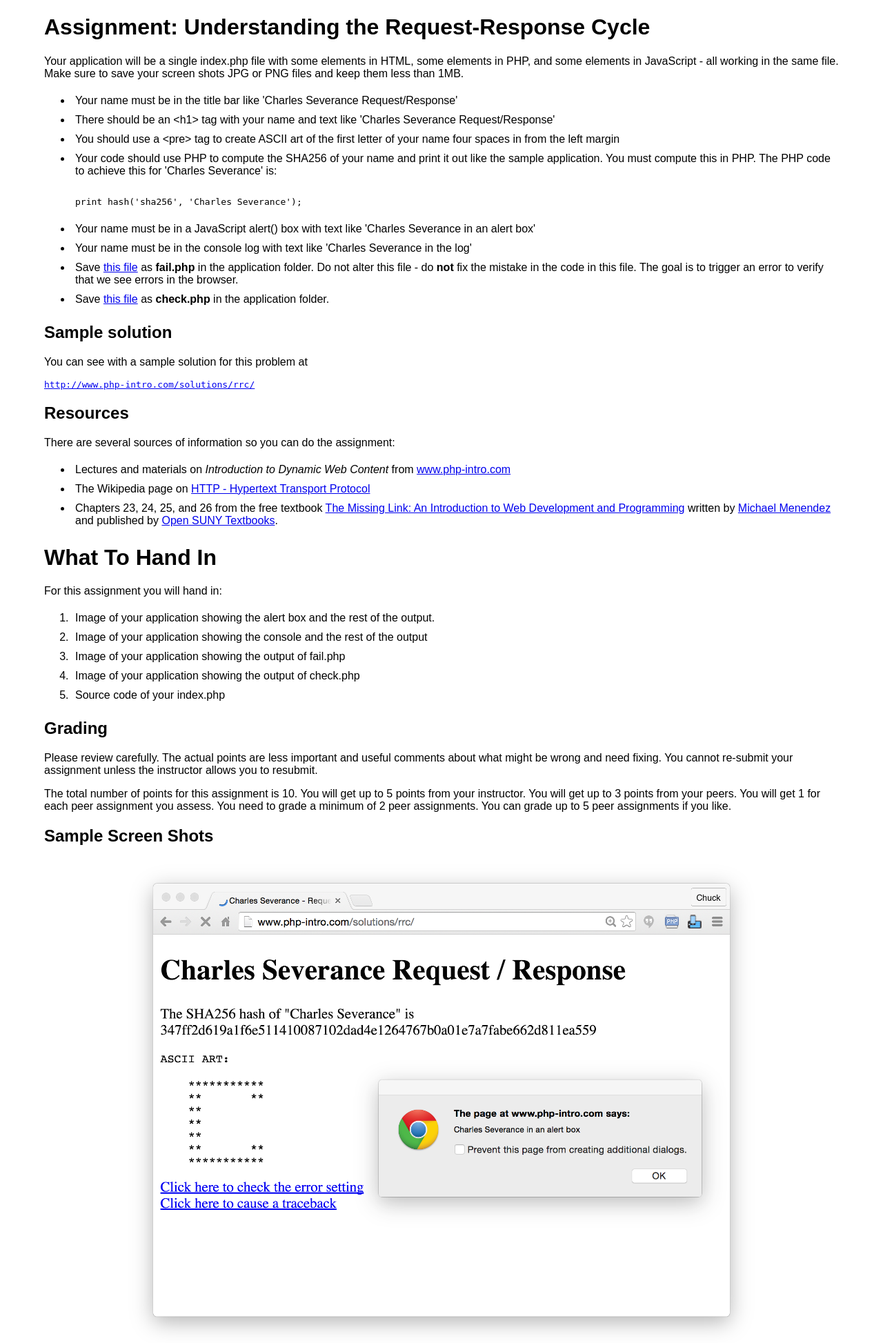
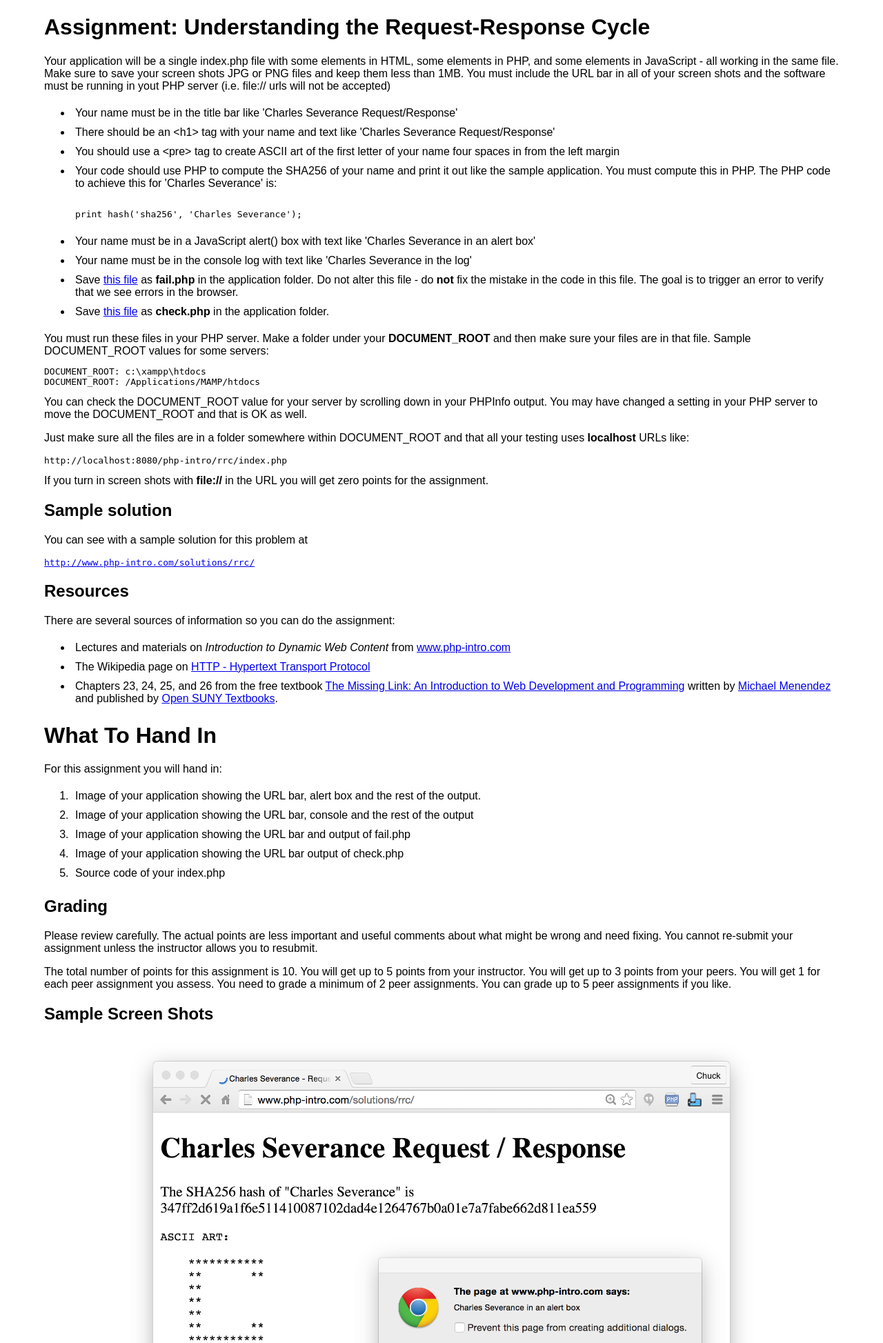
Before and after one commit to csev/wa4e, a PHP site: page /si572/assn/rrc/index.php in a window 1280 px wide. Shown: the top 1947 px of the page at 69% size. Run offline with PHP 8.4, Linux system fonts and the light colour scheme.

Commit message:
Update instructions.

```diff
--- a/assn/rrc/index.php
+++ b/assn/rrc/index.php
@@ -38,6 +38,26 @@ we see errors in the browser.</li>
 <li>Save <a href="check.txt" target="_blank">this file</a> as <b>check.php</b> in the
 application folder.</li>
 </ul>
+You must run these files in your PHP server.  Make a folder under your
+<strong>DOCUMENT_ROOT</strong> and then make sure your files are in that file.
+Sample DOCUMENT_ROOT values for some servers:
+<pre>
+DOCUMENT_ROOT: c:\xampp\htdocs
+DOCUMENT_ROOT: /Applications/MAMP/htdocs
+</pre>
+You can check the DOCUMENT_ROOT value for your server by scrolling
+down in your PHPInfo output.  You may have changed a setting in your PHP
+server to move the DOCUMENT_ROOT and that is OK as well.
+</p>
+<p>
+Just make sure all the files are in a folder somewhere within
+DOCUMENT_ROOT and that all your testing uses <b>localhost</b> URLs
+like:
+<pre>
+http://localhost:8080/php-intro/rrc/index.php
+</pre>
+If you turn in screen shots with <b>file://</b> in the URL you will
+get zero points for the assignment.
 </p>
 <?php if ( isset($json->solution) ) { ?>
 <h2>Sample solution</h2>
--- a/assn/rrc/peer.json
+++ b/assn/rrc/peer.json
@@ -1,24 +1,24 @@
 {
   "title": "Understanding the Request-Response Cycle",
-  "description": "Your application will be a single index.php file with some elements in HTML, some elements in PHP, and some elements in JavaScript - all working in the same file.  Make sure to save your screen shots JPG or PNG files and keep them less than 1MB.",
+  "description": "Your application will be a single index.php file with some elements in HTML, some elements in PHP, and some elements in JavaScript - all working in the same file.  Make sure to save your screen shots JPG or PNG files and keep them less than 1MB.  You must include the URL bar in all of your screen shots and the software must be running in yout PHP server (i.e. file:// urls will not be accepted)",
   "grading": "Please review carefully.  The actual points are less important and useful comments about what might be wrong and need fixing.  You cannot re-submit your assignment unless the instructor allows you to resubmit.",
   "assignment" : "http://www.php-intro.com/assn/rrc/",
   "solution" : "http://www.php-intro.com/solutions/rrc/",
   "parts": [
     {
-      "title": "Image of your application showing the alert box and the rest of the output.",
+      "title": "Image of your application showing the URL bar, alert box and the rest of the output.",
       "type": "image"
     },
     {
-      "title": "Image of your application showing the console and the rest of the output",
+      "title": "Image of your application showing the URL bar, console and the rest of the output",
       "type": "image"
     },
     {
-      "title": "Image of your application showing the output of fail.php",
+      "title": "Image of your application showing the URL bar and output of fail.php",
       "type": "image"
     },
     {
-      "title": "Image of your application showing the output of check.php",
+      "title": "Image of your application showing the URL bar output of check.php",
       "type": "image"
     },
     {
```
